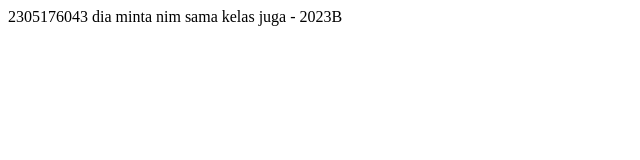
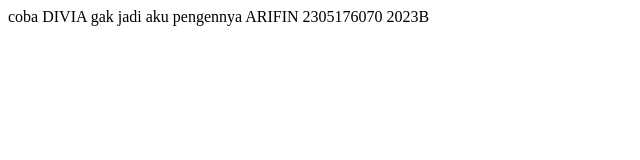
Before and after one commit to RHandaruNS/git-di-github, a plain HTML site: page coba.html in a window 1280 px wide. Shown: the whole page, without its empty margins (0-640 px from the left). Drawn offline with Linux system fonts and the light colour scheme.

Commit message:
namanimkelas1

```diff
--- a/coba.html
+++ b/coba.html
@@ -6,6 +6,6 @@
     <title>Document</title>
 </head>
 <body>
-    2305176043 dia minta nim sama kelas juga - 2023B
+    coba DIVIA gak jadi aku pengennya ARIFIN 2305176070 2023B
 </body>
 </html>
```
